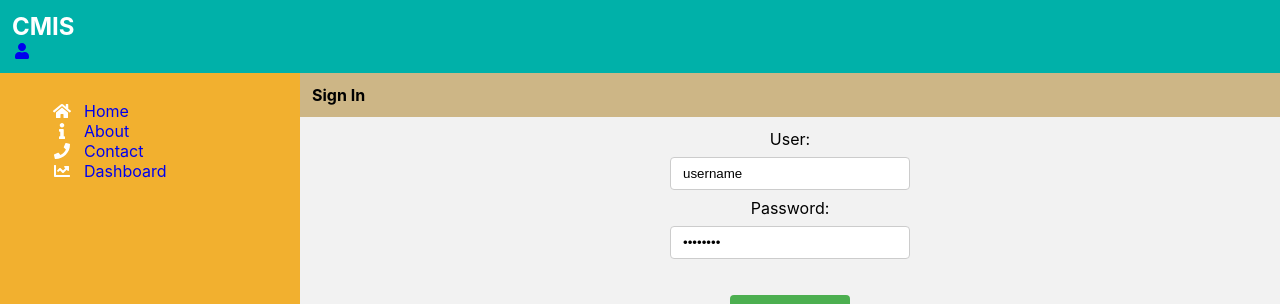
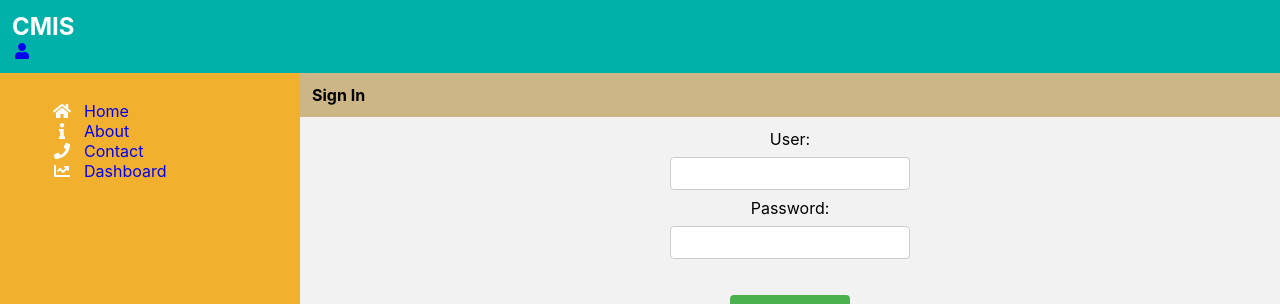
Before and after one commit to anaszakaria/react-app, a React (Create React App) app: page /signin in a window 1280 px wide. Shown: the top 304 px of the page. Built offline with nearby package versions, Linux system fonts and the light colour scheme.

Commit message:
Added preventDefault for signin form

```diff
--- a/src/App.js
+++ b/src/App.js
@@ -16,12 +16,12 @@ export default class App extends Component {
     constructor(props) {
         super(props)
         this.state = {
-            pageIndex: 0
+            loggedIn: false
         }
     }
 
     componentDidMount() {
-
+        console.log(this.props)
     }
 
     render() {
@@ -42,7 +42,7 @@ export default class App extends Component {
                                     />
                                 })
                             }
-                            <Route render={(props) => <Error404 title={'Error 404 - Page Not Found'}/>} />
+                            <Route render={(props) => <Error404 {...props} title={'Error 404 - Page Not Found'}/>} />
                         </Switch>
                     </section>
                 </Router>
--- a/src/components/AppHeader.js
+++ b/src/components/AppHeader.js
@@ -1,5 +1,5 @@
 import React, { Component } from 'react'
-import { BrowserRouter as Router, Link } from 'react-router-dom'
+import { Link } from 'react-router-dom'
 import { FontAwesomeIcon } from '@fortawesome/react-fontawesome'
 import theme from 'config/theme'
 
--- a/src/views/user/SignIn.js
+++ b/src/views/user/SignIn.js
@@ -2,15 +2,20 @@ import React from 'react'
 import PageTitle from 'components/PageTitle'
 
 function SignIn(props) {
+    const submitForm = event => {
+        console.log('submit form')
+        event.preventDefault()
+    }
+
     return (
         <div>
             <PageTitle title="Sign In" />
             <section style={styles.container}>
-                <form>
+                <form onSubmit={submitForm}>
                     <label>User:</label><br/>
-                    <input type="text" name="username" value="username" /><br/>
+                    <input type="text" name="username" /><br/>
                     <label>Password:</label><br/>
-                    <input type="password" name="password" value="password" /><br/><br/>
+                    <input type="password" name="password" /><br/><br/>
                     <input type="submit" value="Submit" />
                 </form>
             </section>
```
